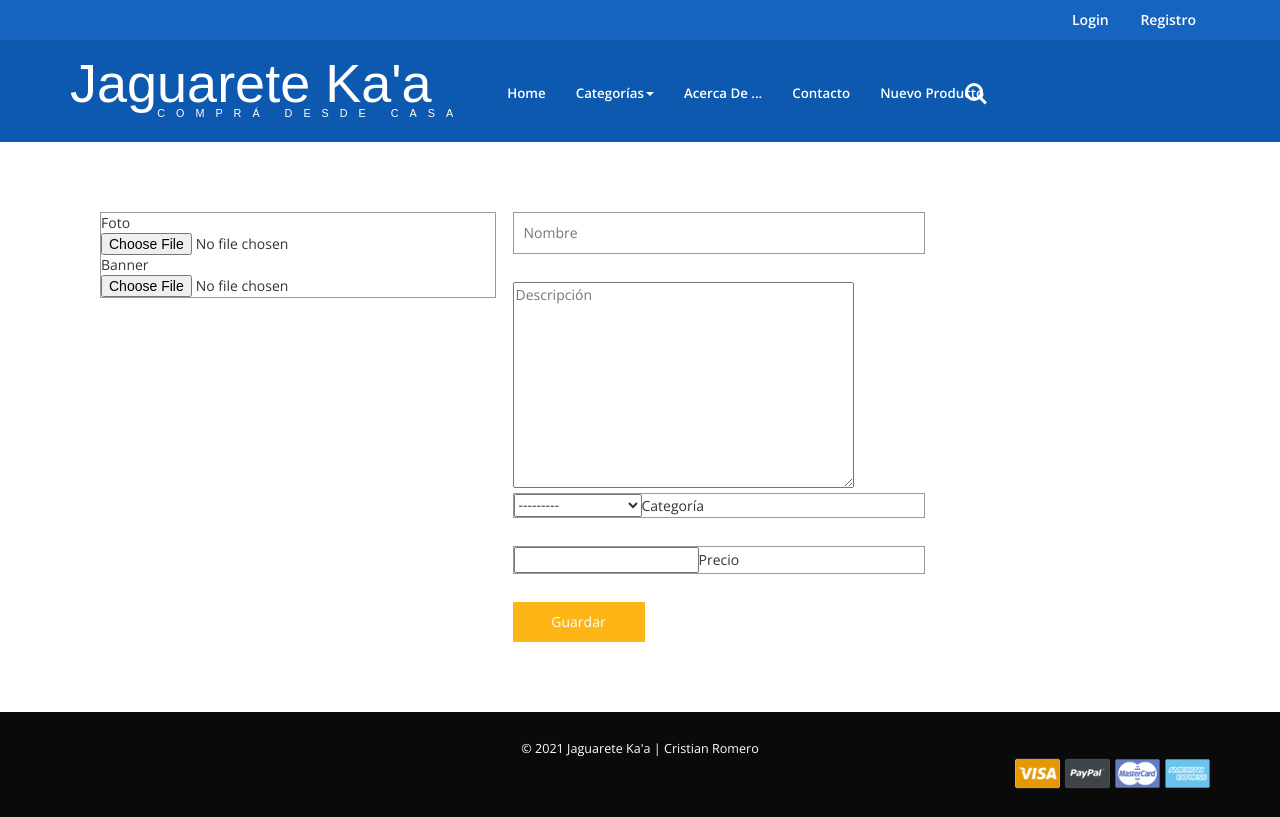
After one commit to cristiangromero/ecommPython, a Django app: page /ecom/newprod in a window 1280 px wide. The commit adds this page. Run offline with Django 3.2, Linux system fonts and the light colour scheme; data comes from the database, SQL or seed files in the repository; both versions use the stored data as it was after the commit; parts of the project's set-up code (start-up, migrations or seed data) failed here and were passed over; some libraries are stand-ins or nearby versions; some web fonts are replaced.

Commit message:
ultima version

```diff
--- a/frontend/forms.py
+++ b/frontend/forms.py
@@ -1,3 +1,5 @@
+from django.forms.widgets import Widget
+from .models import Categorias, Productos
 from django import forms
 from django.contrib.auth.forms import UserCreationForm, AuthenticationForm
 from django.contrib.auth.models import User
@@ -16,3 +18,17 @@ class RegistroForm(UserCreationForm):
     class Meta:
         model = User
         fields = ('username', 'email', 'password1', 'password2', )
+
+class UploadImageForm(forms.ModelForm):
+    nombre= forms.CharField(
+         label='Nombre', widget=forms.TextInput(attrs={'name': 'name', 'placeholder':'Nombre'}), max_length=150, required=True)
+    descripcion= forms.CharField(
+        label='Descrip', widget=forms.Textarea(attrs={'name': 'descripcion', 'placeholder':'Descripción'}), required=True)
+    categoria= forms.ModelChoiceField(queryset=Categorias.objects.all(),  label='Categoría')
+    precio= forms.DecimalField(label='Precio', decimal_places=2, max_digits=15)
+    foto= forms.ImageField(label='Foto',required=False, error_messages = {'invalid':"Sólo se admiten imágenes"}, widget=forms.FileInput)
+    banner= forms.ImageField(label='Banner',required=False, error_messages = {'invalid':"Sólo se admiten imágenes"}, widget=forms.FileInput)
+
+    class Meta:
+        model = Productos
+        fields = ['foto', 'banner','nombre', 'descripcion', 'categoria','precio']
--- a/frontend/models.py
+++ b/frontend/models.py
@@ -1,19 +1,20 @@
 from django.db import models
 from django.db.models.base import Model
 from django.db.models.fields import CharField
+from django.contrib.auth.models import User
 
 # Create your models here.
 class Categorias(models.Model):
     nombre = models.CharField(max_length=200)
     def __str__(self):
-        return self.nombre
+        return u'{0}'.format(self.nombre)
 
 class Productos(models.Model):
     nombre = models.CharField(max_length=200)
     precio = models.DecimalField(max_digits=11, decimal_places=2)
     descripcion = models.TextField()
-    foto = models.CharField(max_length=5000, null=True, blank=True)
-    banner = models.CharField(max_length=5000, null=True, blank=True)
+    foto = models.ImageField(upload_to='images/')
+    banner = models.ImageField(upload_to='images/')
     fecha = models.DateTimeField(auto_now_add=True)
     categoria = models.ForeignKey(Categorias, on_delete=models.CASCADE)
     def __str__(self):
@@ -21,8 +22,9 @@ class Productos(models.Model):
     class Meta:
         ordering = ['nombre']
 
-#class Carrito(models.Model):
-#   usuario = models.ForeignKey(
-#      User, on_delete=models.CASCADE, related_name="usuario")
-#    productos = models.ManyToManyField(Productos)
-#    total = models.DecimalField(max_digits=10, decimal_places=2, default=0)
+class Carrito(models.Model):
+    usuario = models.ForeignKey(User, on_delete=models.CASCADE, related_name="usuario")
+    productos = models.ManyToManyField(Productos)
+    total = models.DecimalField(max_digits=10, decimal_places=2, default=0)
+    def __str__(self):
+        return self.productos
--- a/frontend/templates/index.html
+++ b/frontend/templates/index.html
@@ -49,7 +49,7 @@
                                         <figure>
                                             <a href="{% url 'productos' producto.id %}">
                                                 <div class="grid-img">
-                                                    <img src="{% static 'images/p28.jpg' %}" class="img-responsive" alt="">
+                                                    <img src="{% static 'images/' %}{{ producto.Foto }}" class="img-responsive" alt="">
                                                 </div>
                                             </a>
                                         </figure>
--- a/frontend/templates/layout.html
+++ b/frontend/templates/layout.html
@@ -124,8 +124,8 @@
 										</li>
 										<li><a href="{% url 'aboutus' %}">Acerca de ...</a></li>
 										<li><a href="mailto:contacto@jaguaretekaa.com">Contacto</a></li>
-										{% if perms.catalog.can_mark_returned %}
-											<li><a href="{% url 'aboutus' %}">Nuevo Producto</a></li>
+										{% if user not in users_in_group %}
+											<li><a href="{% url 'newprod' %}">Nuevo Producto</a></li>
 										{% endif %}
 									</ul>
 								</div>
--- a/frontend/templates/listcategorias.html
+++ b/frontend/templates/listcategorias.html
@@ -14,7 +14,7 @@
                         <figure>
                             <a href="{% url 'productos' producto.id %}">
                                 <div class="grid-img">
-                                    <img  src="{% static 'images/p28.jpg' %}" class="img-responsive" alt="">
+                                    <img  src="{% static 'images/' %}{{ producto.foto }}" class="img-responsive" alt="">
                                 </div>
                             </a>
                         </figure>
--- /dev/null
+++ b/frontend/templates/newprod.html
@@ -0,0 +1,55 @@
+{% extends "layout.html" %}
+{% load static %}
+{% block content %}
+{% if form.errors %}
+<div class="alert alert-danger" role="alert">
+    <strong>Atención!</strong> Revise los datos cargados y vuelva a intentar.
+</div>
+{% endif %}
+<!--single-->
+<div class="single-wl3">
+	<div class="container">
+		<div class="single-grids">
+			<div class="col-md-9 single-grid form-w3agile form1">
+				<div clas="single-top">
+                    <form method="post">
+                        {% csrf_token %}
+					    <div class="single-left key">
+					        <div class="flexslider">
+					            <div class="thumb-image">
+                                    {% for campo in form %}
+                                        {% if campo.label == 'Foto' or campo.label == 'Banner' %}
+                                            {{ campo.label }} {{ campo }}
+                                        {% endif %}
+                                    {% endfor %}
+					            </div>
+                            </div>
+                        </div>
+					    <div class="single-right simpleCart_shelfItem">
+                            {% for campo in form %}
+                                {% if campo.label == 'Descrip'%}
+                                    <div class="description">
+                                        {{ campo }}
+                                        <div class="clearfix"></div>
+                                    </div>
+                                {% elif campo.label == 'Nombre' %}
+                                    <div class="key">
+                                        {{ campo }}
+                                        <div class="clearfix"></div>
+                                    </div>
+                                {% elif campo.label == 'Precio' or campo.label == 'Categoría' %}
+                                    <div class="key">
+                                       {{ campo }}{{campo.label}}
+                                        <div class="clearfix"></div>
+                                    </div>
+                                {% endif %}
+                            {% endfor %}
+                            <input type="submit" value="Guardar">
+                        </div>
+                    </form>
+				</div>
+			</div>
+		</div>
+	</div>
+</div>
+{% endblock %}
--- a/frontend/templates/productos.html
+++ b/frontend/templates/productos.html
@@ -9,7 +9,7 @@
 				<div clas="single-top">
 					<div class="single-left">
 						<div class="flexslider">
-							<div class="thumb-image"> <img src="{% static 'images/p28.jpg' %}" data-imagezoom="true" class="img-responsive"> </div>
+							<div class="thumb-image"> <img src="{% static 'images/' %}{{ producto.foto }}" data-imagezoom="true" class="img-responsive"> </div>
 						</div>
 					</div>
 					<div class="single-right simpleCart_shelfItem">
--- a/frontend/templates/searchresult.html
+++ b/frontend/templates/searchresult.html
@@ -12,13 +12,13 @@
                         <figure>
                             <a href="{% url 'productos' producto.id %}">
                                 <div class="grid-img">
-                                    <img  src="{% static 'images/p28.jpg' %}" class="img-responsive" alt="">
+                                    <img  src="{% static 'images/' %}{{ producto.foto }}" class="img-responsive" alt="">
                                 </div>
                             </a>
                         </figure>
                     </div>
                     <div class="women">
-                        <h6 style=" text-transform: capitalize"><a href="single.html">{{ producto.nombre }}</a></h6>
+                        <h6 style=" text-transform: capitalize"><a href="{% url 'productos' %}">{{ producto.nombre }}</a></h6>
                         <span class="size" style=" text-transform: capitalize">{{ producto.descripcion|truncatechars:30 }}</span>
                         <p ><em class="item_price">$ {{ producto.precio }}</em></p>
                         {% if user in users_in_group %}
--- a/frontend/urls.py
+++ b/frontend/urls.py
@@ -9,4 +9,5 @@ urlpatterns = [
     path('cart', views.cart, name='cart'),
     path('categorias', views.categorias, name='categorias'),
     path('listcategorias', views.listcategorias, name='listcategorias'),
+    path('newprod', views.newprod, name='newprod'),
 ]
--- a/frontend/views.py
+++ b/frontend/views.py
@@ -3,7 +3,7 @@ from django.urls import reverse
 from django.http.response import HttpResponseRedirect
 from django.shortcuts import render
 from .models import *
-from .forms import RegistroForm
+from .forms import RegistroForm, UploadImageForm
 
 # Create your views here.
 def index(request):
@@ -33,7 +33,7 @@ def categorias(request):
 def searchresult(request):
     if request.method == 'GET':
         dato = request.GET.get("Search")
-        result = Productos.objects.filter(nombre__icontains = dato)
+        result = Productos.objects.raw(nombre__icontains = dato)
         return render (request, "searchresult.html", {'result':result})
 
 def cart(request):
@@ -52,3 +52,15 @@ def register(request):
     return render(request, 'registration/register.html', {
         'form': form
         })
+
+def newprod(request):
+    if request.method == 'POST':
+        form = UploadImageForm(request.POST)
+        if form.is_valid():
+            form.save()
+            return HttpResponseRedirect(reverse('newprod'))
+    else:
+        form = UploadImageForm()
+    return render(request, 'newprod.html', {
+        'form': form
+        })
```
Also changed, not shown: db.sqlite3, frontend/context_processors.py (line endings or trailing spaces), frontend/migrations/0005_auto_20210706_0109.py (added), frontend/migrations/0006_carrito.py (added), frontend/templates/cart.html (added), images/b4.jpg (added), images/i2.jpg (added).
